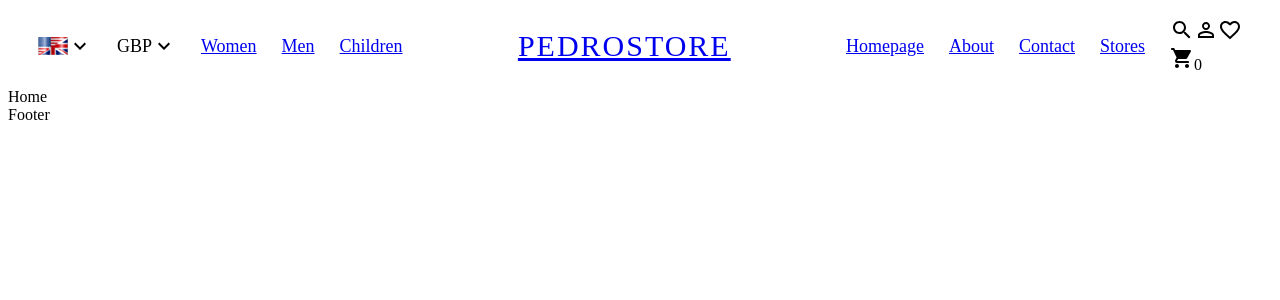
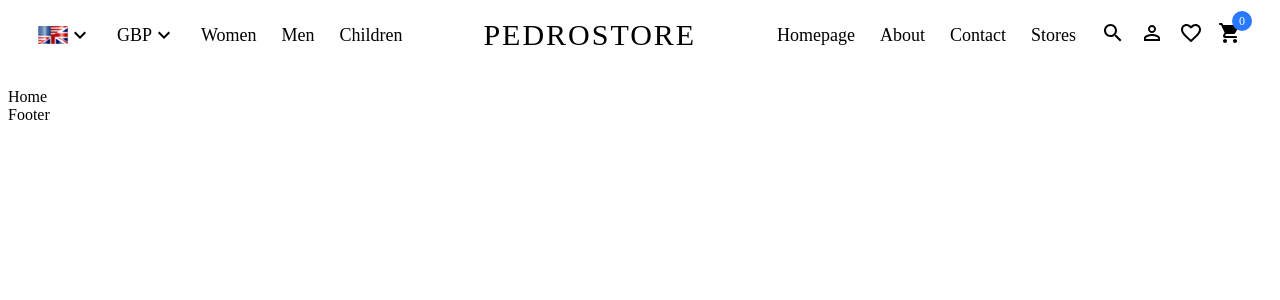
Before and after one commit to pedrobarbeitos/EcommerceApp, a React (Vite) app in the folder client/: page / in a window 1280 px wide. Shown: the top 300 px of the page. Built offline with nearby package versions, Linux system fonts and the light colour scheme.

Commit message:
Navbar Basic Design Complete
Make navbar responsive later on.

```diff
--- a/client/src/App.jsx
+++ b/client/src/App.jsx
@@ -3,11 +3,14 @@ import {
   RouterProvider,
   Outlet
 } from "react-router-dom";
+
 import Home from "./pages/Home/Home";
 import Navbar from "./components/Navbar/Navbar";
 import Products from "./pages/Products/Products";
 import Product from "./pages/Product/Product";
 import Footer from "./components/Footer/Footer";
+
+import "./app.scss"
 
 const Layout = () => {
   return (
--- /dev/null
+++ b/client/src/app.scss
@@ -0,0 +1,7 @@
+.app{
+
+    .link{
+        color: inherit;
+        text-decoration: none;
+    }
+}
--- a/client/src/components/Navbar/Navbar.jsx
+++ b/client/src/components/Navbar/Navbar.jsx
@@ -25,30 +25,30 @@ const Navbar = () => {
             <KeyboardArrowDownIcon />
           </div>
           <div className="item">
-            <Link to="/products/women">Women</Link>
+            <Link className="link" to="/products/women">Women</Link>
           </div>
           <div className="item">
-            <Link to="/products/men">Men</Link>
+            <Link className="link" to="/products/men">Men</Link>
           </div>
           <div className="item">
-            <Link to="/products/children">Children</Link>
+            <Link className="link" to="/products/children">Children</Link>
           </div>
           </div>
          <div className="center">
-          <Link to="/">PEDROSTORE</Link>
+          <Link className="link" to="/">PEDROSTORE</Link>
          </div>
          <div className="right">
          <div className="item">
-          <Link to="/">Homepage</Link>
+          <Link className="link" to="/">Homepage</Link>
          </div>
          <div className="item">
-          <Link to="/">About</Link>
+          <Link className="link" to="/">About</Link>
          </div>
          <div className="item">
-          <Link to="/">Contact</Link>
+          <Link className="link" to="/">Contact</Link>
          </div>
          <div className="item">
-          <Link to="/">Stores</Link>
+          <Link className="link" to="/">Stores</Link>
          </div>
          <div className="icons">
           <SearchIcon/>
--- a/client/src/components/Navbar/Navbar.scss
+++ b/client/src/components/Navbar/Navbar.scss
@@ -29,6 +29,33 @@
             display: flex;
             align-items: center;
             gap: 25px;
+
+            .icons{
+                display:flex;
+                gap: 15px;
+                colour: #777;
+                cursor: pointer;
+
+                .cartIcon {
+                    position: relative;
+
+                    span {
+                        font-size: 12px;
+                        width: 20px;
+                        height: 20px;
+                        border-radius: 50%;
+                        background-color: #2879fe;
+                        color: white;
+                        position: absolute;
+                        right: -10px;
+                        top:-10px;
+                        display: flex;
+                        align-items: center;
+                        justify-content: center;
+                                            }
+                }
+
+            }
         }
 
     }
```
